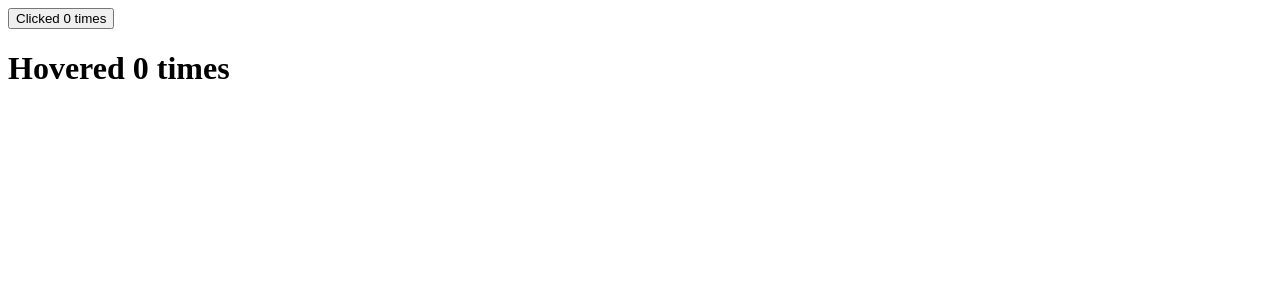
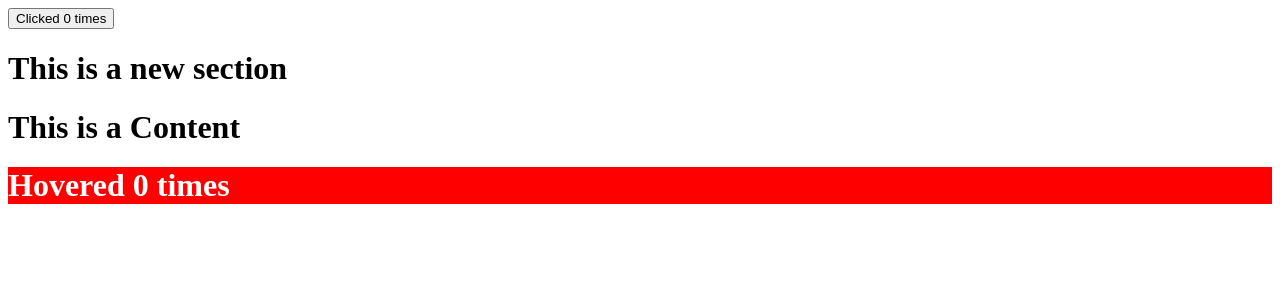
Before and after one commit to naimahassan43/react-higher-order-component, a React (Create React App) app: page / in a window 1280 px wide. Shown: the top 300 px of the page. Built offline with nearby package versions, Linux system fonts and the light colour scheme.

Commit message:
Create theme context

```diff
--- a/src/App.js
+++ b/src/App.js
@@ -1,8 +1,16 @@
 import ClickCounter from "./component/ClickCounter";
-import HoverCounter from "./component/HoverCounter";
+// import HoverCounter from "./component/HoverCounter";
 import Counter from "./component/Counter";
+import Section from "./component/Section";
+import React from "react";
+import ThemeContext from "./contexts/themeContext";
 
-function App() {
+class App extends React.Component {
+  state = {
+    theme: "dark",
+  };
+  render() {
+    const { theme } = this.state;
     return (
       <div className="app">
         <Counter>
@@ -10,13 +18,12 @@
             <ClickCounter count={count} incrementCount={incrementCount} />
           )}
         </Counter>
-      <Counter>
-        {(count, incrementCount) => (
-          <HoverCounter count={count} incrementCount={incrementCount} />
-        )}
-      </Counter>
+        <ThemeContext.Provider value={{ theme: theme }}>
+          <Section />
+        </ThemeContext.Provider>
       </div>
     );
   }
+}
 
 export default App;
--- /dev/null
+++ b/src/component/Content.js
@@ -0,0 +1,26 @@
+import Counter from "./Counter";
+import HoverCounter from "./HoverCounter";
+import ThemeContext from "../contexts/themeContext";
+
+export default function Content() {
+  return (
+    <div>
+      <h1>This is a Content</h1>
+      <Counter>
+        {(count, incrementCount) => {
+          return (
+            <ThemeContext.Consumer>
+              {({ theme }) => (
+                <HoverCounter
+                  count={count}
+                  incrementCount={incrementCount}
+                  theme={theme}
+                />
+              )}
+            </ThemeContext.Consumer>
+          );
+        }}
+      </Counter>
+    </div>
+  );
+}
--- a/src/component/HoverCounter.js
+++ b/src/component/HoverCounter.js
@@ -1,7 +1,11 @@
-export default function HoverCounter({ count, incrementCount }) {
+export default function HoverCounter({ count, incrementCount, theme }) {
+  const style =
+    theme === "dark" ? { backgroundColor: "red", color: "#fff" } : null;
   return (
     <div>
-      <h1 onMouseOver={incrementCount}>Hovered {count} times</h1>
+      <h1 onMouseOver={incrementCount} style={style}>
+        Hovered {count} times
+      </h1>
     </div>
   );
 }
--- /dev/null
+++ b/src/component/Section.js
@@ -0,0 +1,10 @@
+import Content from "./Content";
+
+export default function Section() {
+  return (
+    <div>
+      <h1>This is a new section</h1>
+      <Content />
+    </div>
+  );
+}
--- /dev/null
+++ b/src/contexts/themeContext.js
@@ -0,0 +1,7 @@
+import createContext from "../lib/Context";
+
+const themeContext = createContext({
+  theme: "light",
+});
+
+export default themeContext;
--- /dev/null
+++ b/src/lib/Context.js
@@ -0,0 +1,24 @@
+class Context {
+  constructor(value = null) {
+    this.value = value;
+  }
+
+  //provider
+  Provider = ({ children, value }) => {
+    this.value = value;
+    return children;
+  };
+
+  //consumer
+  Consumer = ({ children }) => children(this.value);
+}
+
+function createContext(value = null) {
+  const context = new Context(value);
+  return {
+    Provider: context.Provider,
+    Consumer: context.Consumer,
+  };
+}
+
+export default createContext;
```
Lines whose indentation alone changed are shown as unchanged.
